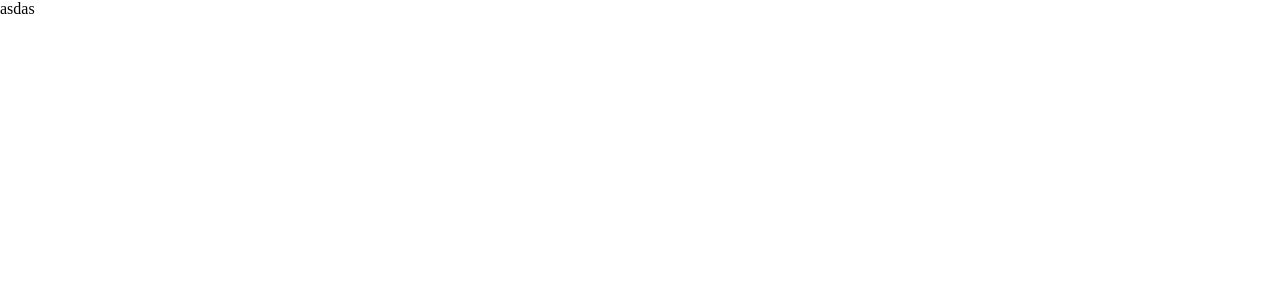
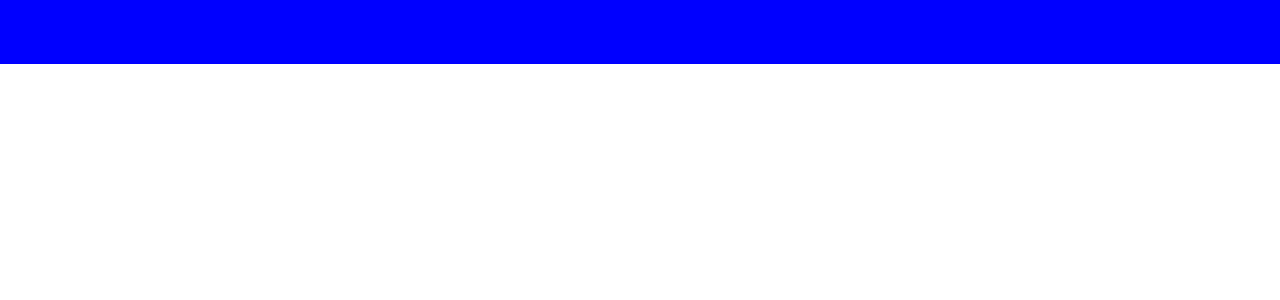
Before and after one commit to erdem-muhammed/Final-Project, a Vue app in the folder frontend/: page /#/user in a window 1280 px wide. Shown: the top 300 px of the page. Built offline with nearby package versions, Linux system fonts and the light colour scheme.

Commit message:
add header

```diff
--- a/frontend/src/components/header.vue
+++ b/frontend/src/components/header.vue
@@ -1,6 +1,8 @@
 <template>
-    <div>
-        asdas
+    <div class="header">
+        <div class="wrapper">
+
+        </div>
     </div>
 </template>
 
@@ -9,3 +11,14 @@ export default {
 
 }
 </script>
+
+<style>
+.header{
+    height: 8vh;
+    background-color: blue;
+}
+.wrapper{
+    max-width: 1100px;
+    margin: 0 auto;
+}
+</style>
```
